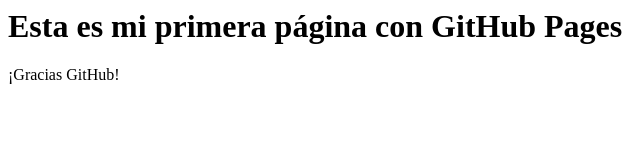
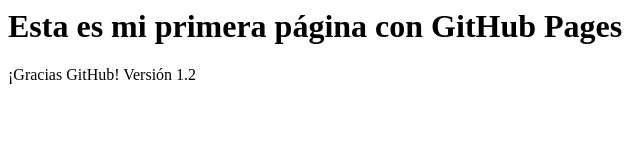
Before and after one commit to lgonzam7/cursomitrepo0001, a plain HTML site: page index.html in a window 1280 px wide. Shown: the full height of the page, 0-640 px from the left. Drawn offline with Linux system fonts and the light colour scheme.

Commit message:
version 2

```diff
--- a/index.html
+++ b/index.html
@@ -1,4 +1,4 @@
 <html>
 <h1> Esta es mi primera página con GitHub Pages </h1>
-<p>¡Gracias GitHub!</p>
+<p>¡Gracias GitHub! Versión 1.2</p>
 </html>
```
